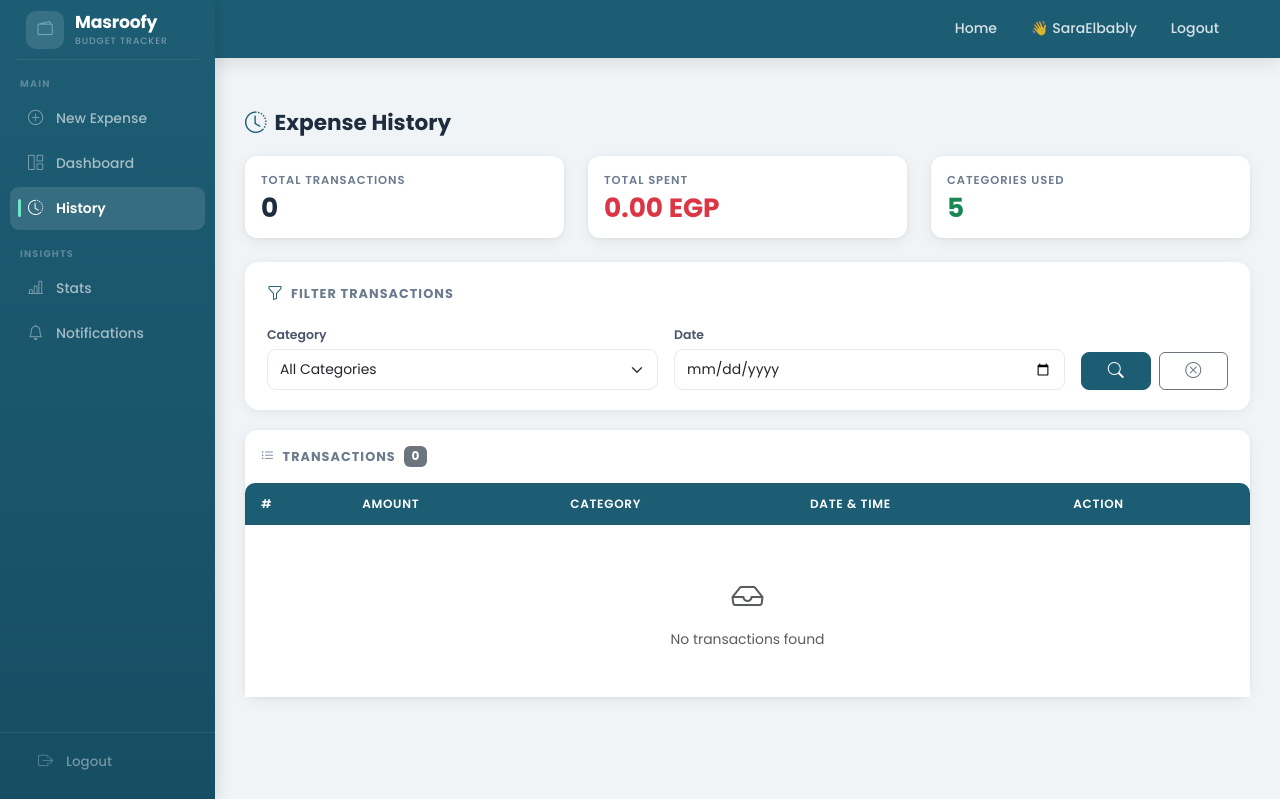
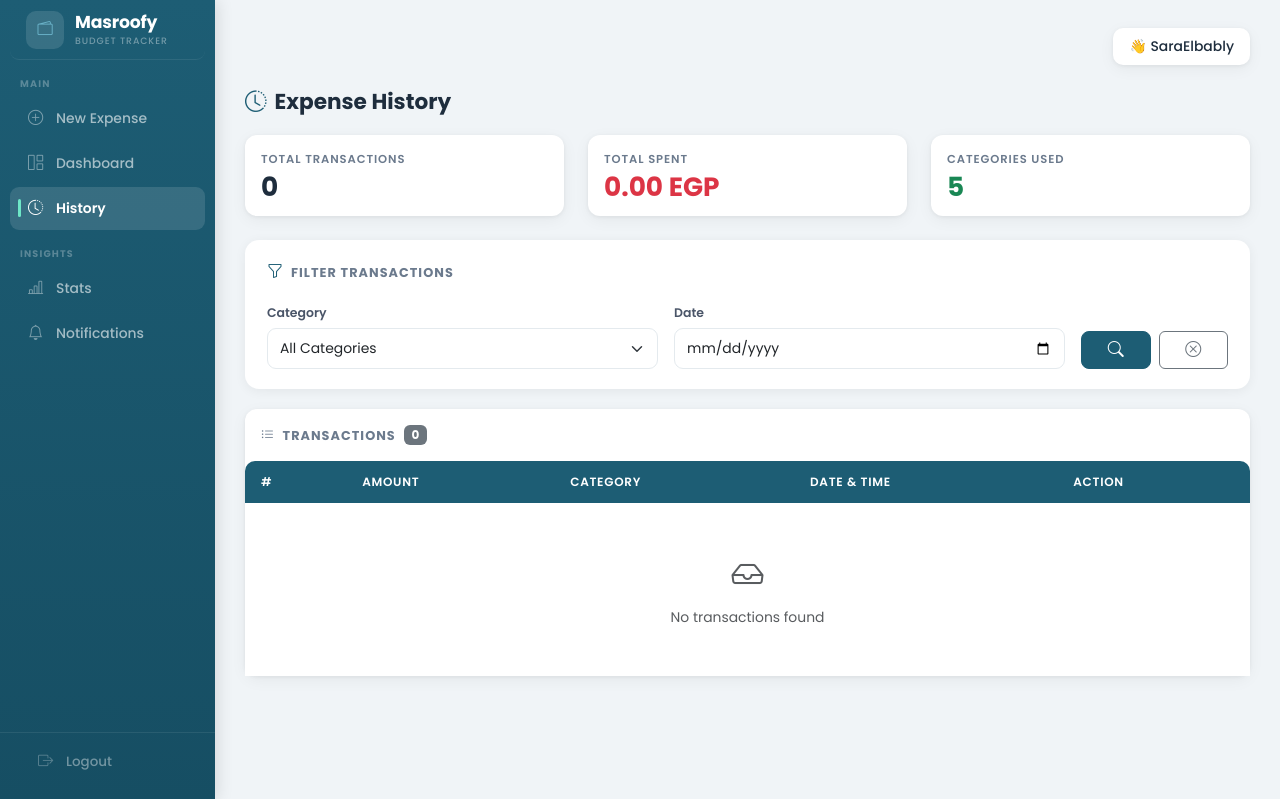
Before and after one commit to mennamohamed123-lang/Software-Assignment-2, a Django app: page /history/ in a window 1280 px wide. Shown: the top 799 px of the page. Run offline with Django 5.2, Linux system fonts and the light colour scheme; a user stored in the database is signed in; data comes from the database, SQL or seed files in the repository; both versions use the stored data as it was after the commit.

Commit message:
nav bar changes

```diff
--- a/masroofy/templates/base.html
+++ b/masroofy/templates/base.html
@@ -121,6 +121,7 @@
            AUTH PAGES
         ===================================================== */
         body.auth-page {
+            padding-top: var(--bar-h);
             background: #f5f7f9;
         }
 
@@ -442,27 +443,35 @@
 
 
 <!-- =====================================================
-     NAVBAR — All users
+     NAVBAR — Guests only
 ===================================================== -->
-<nav class="navbar px-5">
+{% if not user.is_authenticated %}
+<nav class="navbar navbar-expand-lg fixed-top">
 
     <a class="navbar-brand" href="{% url 'home' %}">
         <i class="bi bi-wallet2"></i> Masroofy
     </a>
 
-    <div class="ms-auto d-flex align-items-center gap-2">
-        <a class="nav-link" href="{% url 'home' %}">Home</a>
+    <button class="navbar-toggler ms-auto" type="button"
+            data-bs-toggle="collapse" data-bs-target="#nav">
+        <span class="navbar-toggler-icon"></span>
+    </button>
 
-        {% if user.is_authenticated %}
-            <span class="nav-link">👋 {{ user.username }}</span>
-            <a class="nav-link" href="{% url 'logout' %}">Logout</a>
-        {% else %}
-            <a class="nav-link" href="{% url 'login' %}">Login</a>
-            <a href="{% url 'signup' %}" class="nav-link btn-main">Get Started</a>
-        {% endif %}
+    <div class="collapse navbar-collapse" id="nav">
+        <ul class="navbar-nav ms-auto align-items-center gap-1">
+            <li class="nav-item">
+                <a class="nav-link" href="{% url 'home' %}">Home</a>
+            </li>
+            <li class="nav-item">
+                <a class="nav-link" href="{% url 'login' %}">Login</a>
+            </li>
+            <li class="nav-item ms-lg-2">
+                <a href="{% url 'signup' %}" class="nav-link btn-main">Get Started</a>
+            </li>
+        </ul>
     </div>
-
 </nav>
+{% endif %}
 
 
 <!-- =====================================================
@@ -553,7 +562,10 @@
             <!-- Topbar (desktop only) -->
             {% if user.is_authenticated %}
             <div class="topbar d-none d-lg-flex">
+                <div class="user-box">
+                    <span>👋 {{ user.username }}</span>
 
+                </div>
             </div>
             {% endif %}
 
```
Also changed, not shown: masroofy/db.sqlite3.
